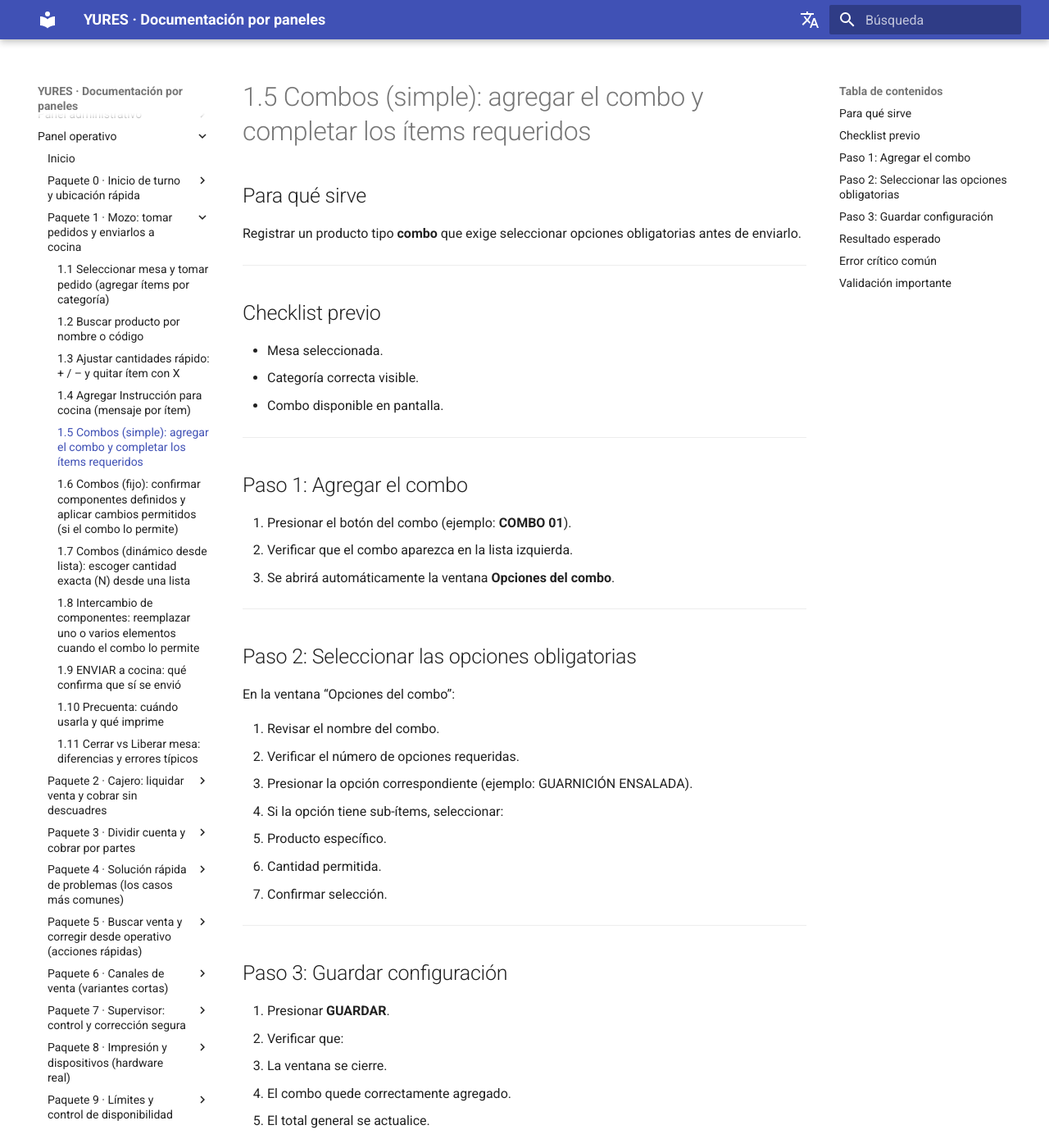
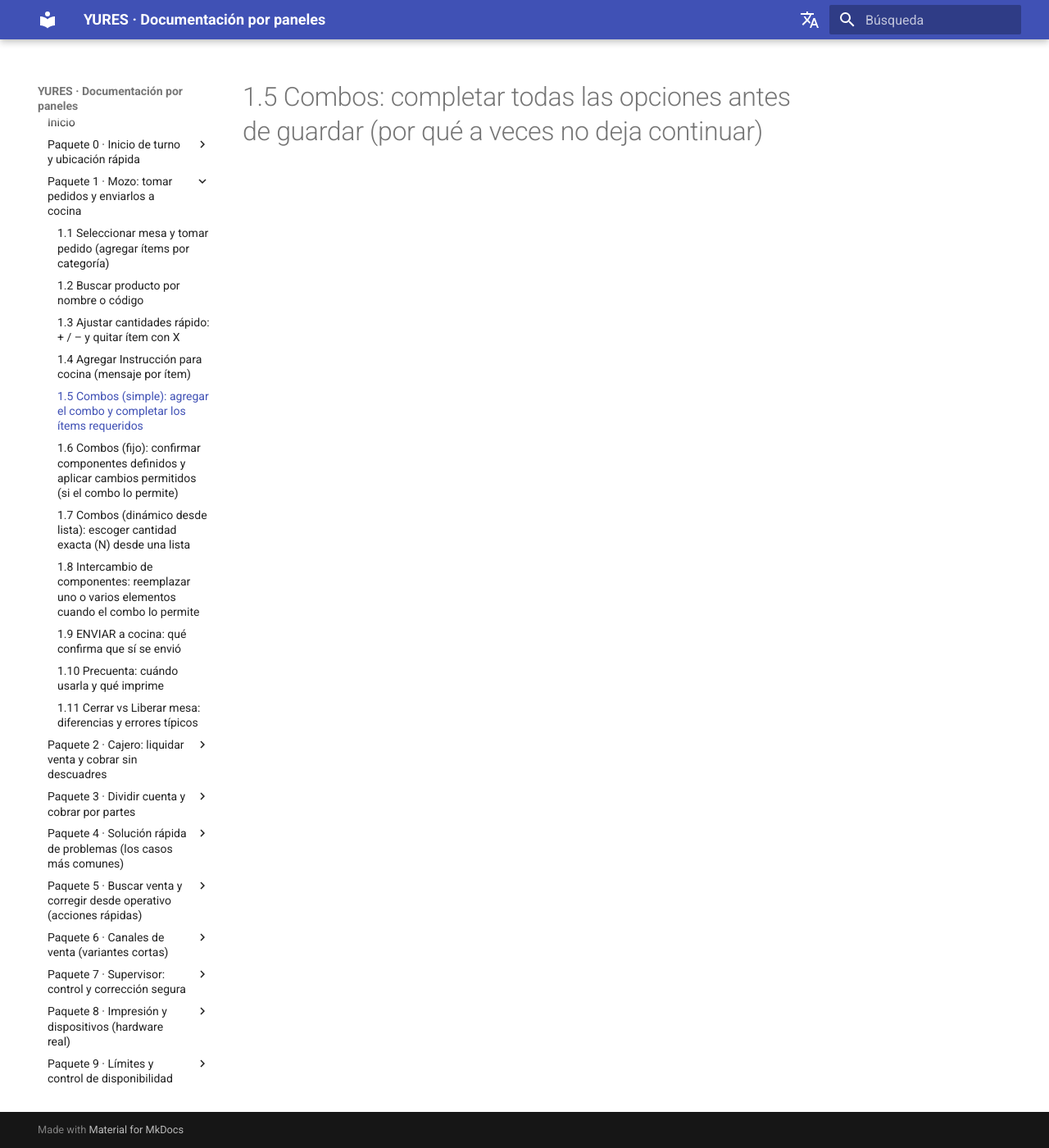
Before and after one commit to puyu-pe/yures-doc, an MkDocs documentation site: the page built from docs/panel-operativo/fichas/paquete-1/1.5-combos-simple-agregar-el-combo-y-completar-los-items-requeridos.md, in a window 1280 px wide and 1400 px high. Shown: the whole window at 82% size. Built offline with MkDocs 1.6.1 and Material for MkDocs 9.7.7, drawn with Linux system fonts in a browser that asks for light colours; comment, search, counter and statistics services are not loaded; some of the changed text lies outside the part shown.

Commit message:
avanze_paq_1

```diff
--- a/docs/panel-operativo/fichas/paquete-1/1.5-combos-simple-agregar-el-combo-y-completar-los-items-requeridos.md
+++ b/docs/panel-operativo/fichas/paquete-1/1.5-combos-simple-agregar-el-combo-y-completar-los-items-requeridos.md
@@ -1,79 +1 @@
-# 1.5 Combos (simple): agregar el combo y completar los ítems requeridos
-
-## Para qué sirve
-
-Registrar un producto tipo **combo** que exige seleccionar opciones obligatorias antes de enviarlo.
-
----
-
-## Checklist previo
-
-* Mesa seleccionada.
-* Categoría correcta visible.
-* Combo disponible en pantalla.
-
----
-
-## Paso 1: Agregar el combo
-
-1. Presionar el botón del combo (ejemplo: **COMBO 01**).
-2. Verificar que el combo aparezca en la lista izquierda.
-3. Se abrirá automáticamente la ventana **Opciones del combo**.
-
----
-
-## Paso 2: Seleccionar las opciones obligatorias
-
-En la ventana “Opciones del combo”:
-
-1. Revisar el nombre del combo.
-2. Verificar el número de opciones requeridas.
-3. Presionar la opción correspondiente
-   (ejemplo: GUARNICIÓN ENSALADA).
-4. Si la opción tiene sub-ítems, seleccionar:
-
-   * Producto específico.
-   * Cantidad permitida.
-5. Confirmar selección.
-
----
-
-## Paso 3: Guardar configuración
-
-1. Presionar **GUARDAR**.
-2. Verificar que:
-
-   * La ventana se cierre.
-   * El combo quede correctamente agregado.
-   * El total general se actualice.
-
----
-
-## Resultado esperado
-
-* Combo agregado.
-* Todas las opciones obligatorias seleccionadas.
-* Total correcto reflejado en el pedido.
-
----
-
-## Error crítico común
-
-Presionar ENVIAR sin completar las opciones.
-
-Consecuencia:
-
-* El sistema no permitirá cerrar correctamente.
-* Pedido incompleto.
-* Retraso en cocina.
-
----
-
-## Validación importante
-
-Un combo no es un solo ítem.
-Es un contenedor que exige completar sus componentes.
-
-Si no se guarda correctamente, el combo queda incompleto.
-
----
+# 1.5 Combos: completar todas las opciones antes de guardar (por qué a veces no deja continuar)
```
Also changed, not shown: docs/panel-operativo/fichas/paquete-1/1.6-combos-fijo-confirmar-componentes-definidos-y-aplicar-cambios-permitidos-si-el-combo-lo-permite.md (+1 -4 lines), docs/panel-operativo/fichas/paquete-1/1.7-combos-dinamico-desde-lista-escoger-cantidad-exacta-n-desde-una-lista.md (+1 -3 lines), docs/panel-operativo/fichas/paquete-1/1.8-intercambio-de-componentes-reemplazar-uno-o-varios-elementos-cuando-el-combo-lo-permite.md (+1 -3 lines), docs/panel-operativo/fichas/paquete-1/1.10-enviar-a-cocina-que-confirma-que-si-se-envio.md (renamed from docs/panel-operativo/fichas/paquete-1/1.9-enviar-a-cocina-que-confirma-que-si-se-envio.md), docs/panel-operativo/fichas/paquete-1/1.11-precuenta-cuando-usarla-y-que-imprime.md (renamed from docs/panel-operativo/fichas/paquete-1/1.10-precuenta-cuando-usarla-y-que-imprime.md), docs/panel-operativo/fichas/paquete-1/1.12-cerrar-vs-liberar-mesa-diferencias-y-errores-tipicos copy.md (renamed from docs/panel-operativo/fichas/paquete-1/1.11-cerrar-vs-liberar-mesa-diferencias-y-errores-tipicos.md).
